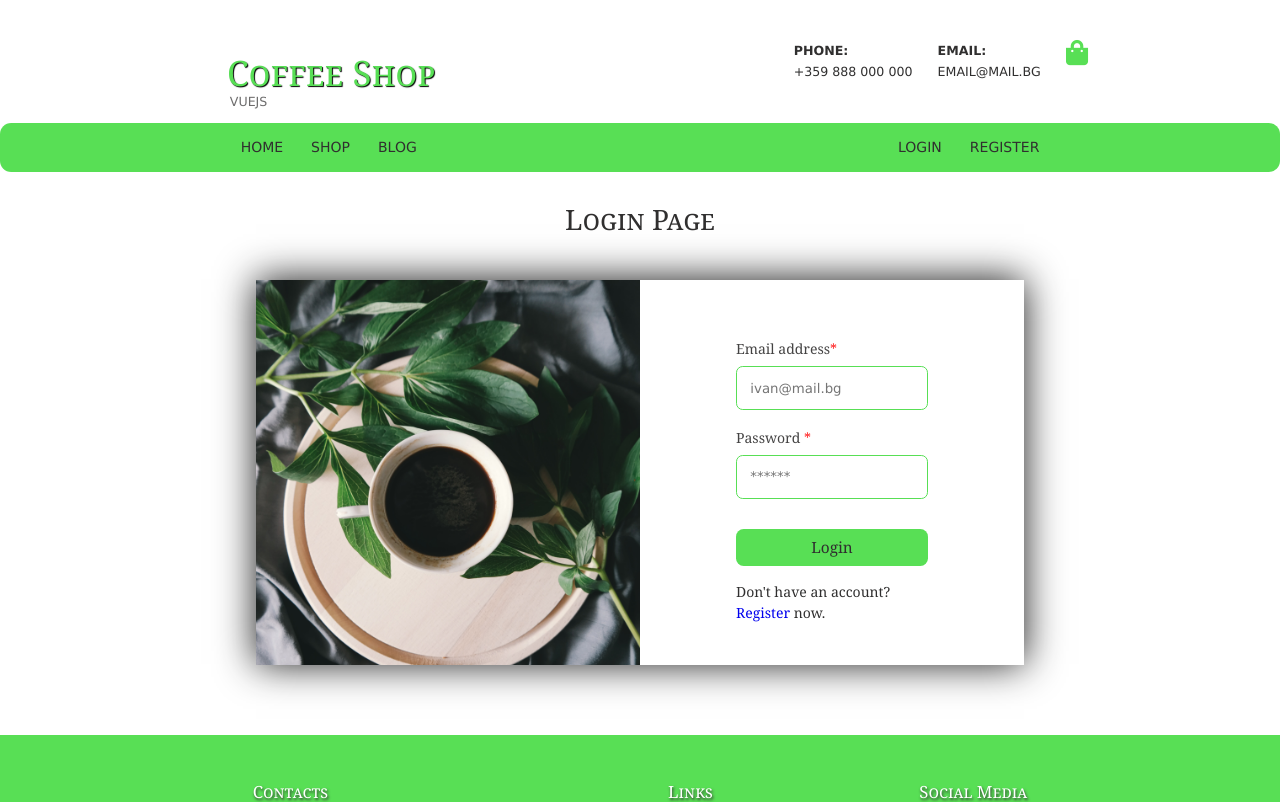
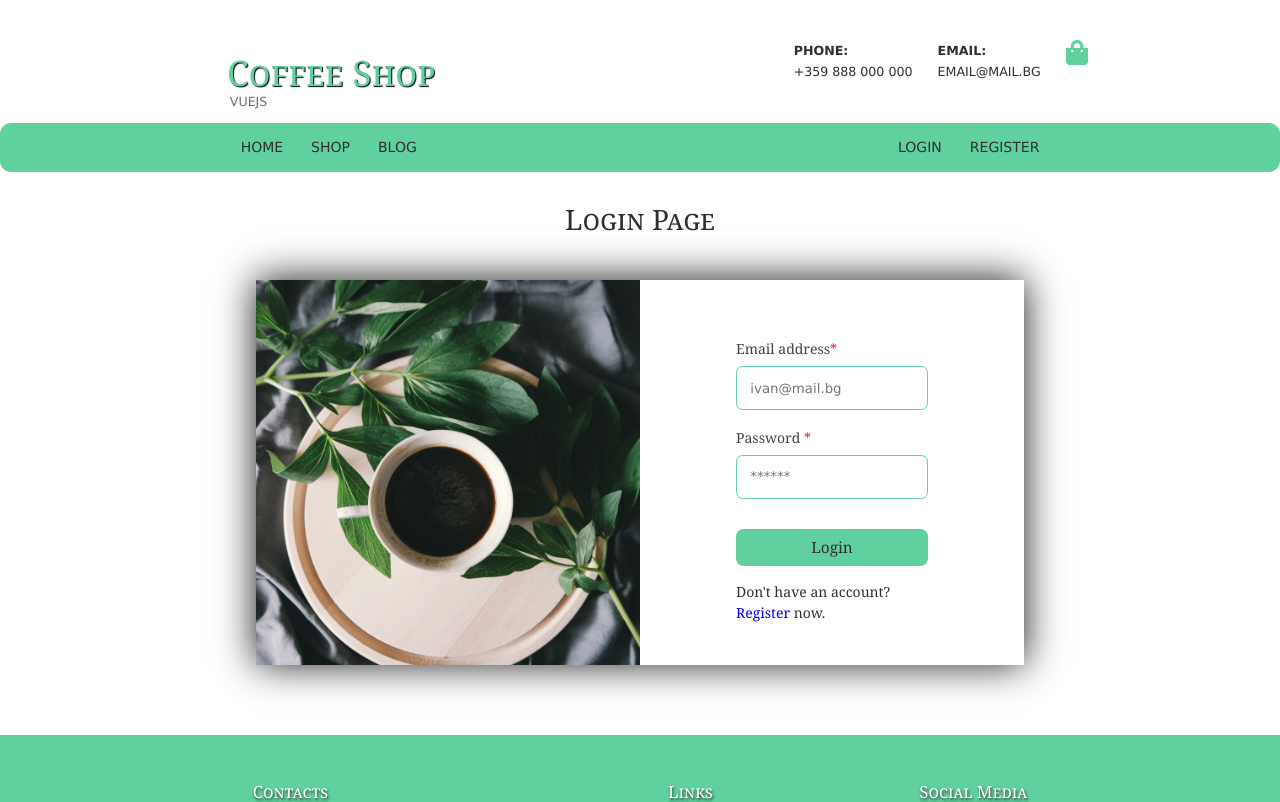
Before and after one commit to bilyananinova/VueJS, a Vue app: page /login in a window 1280 px wide. Shown: the top 802 px of the page. Built offline with nearby package versions, Linux system fonts and the light colour scheme; no server answers; the database is empty.

Commit message:
Change colors

```diff
--- a/src/components/AppHeader.vue
+++ b/src/components/AppHeader.vue
@@ -114,7 +114,7 @@ export default {
 .header-logo h1 {
   margin-bottom: 0;
   font-size: 2.5em;
-  color: #58DF55;
+  color: var(--main-background);
   text-shadow: 1px 1px 1px #000000;
 }
 
@@ -189,7 +189,7 @@ export default {
 .mainav .active a,
 .mainav a:hover,
 .mainav li:hover>a {
-  color: var(--main-font-color-hover);
+  color: #ffff;
   background-color: inherit;
 }
 
--- a/src/style.css
+++ b/src/style.css
@@ -9,17 +9,14 @@
 }
 
 :root {
-  --main-background: #58DF55;
+  --main-background: #60d09e;
   --main-cards-background: #fff;
 
   --main-font-color: #302f2f;
   --price-font-color: #337a32;
 
-  --main-shadow-hover: #3a8b38;
-  --main-font-color-hover: #fff;
-
   --main-font-color-footer: #fff;
-  --main-copyright-background: #337a32;
+  --main-copyright-background: #3aa575;
 
   --main-font-family-headings: Georgia, "Times New Roman", Times, serif;
   --main-font-family-body: Verdana, Geneva, sans-serif;
--- a/src/views/ArticleCreate.vue
+++ b/src/views/ArticleCreate.vue
@@ -124,11 +124,11 @@ export default {
   padding: 0.5em;
 }
 
-.create-article-form input:focus,
+.create-article-form input:is:focus,
 .create-article-form input:hover,
 .create-article-form textarea:focus,
 .create-article-form textarea:hover {
-  box-shadow: 0px 0px 5px 1px var(--main-shadow-hover);
+  box-shadow: 0px 0px 5px 1px var(--main-background);
   outline: none;
 }
 
--- a/src/views/ArticleEdit.vue
+++ b/src/views/ArticleEdit.vue
@@ -127,7 +127,7 @@ export default {
 .edit-article-form input:hover,
 .edit-article-form textarea:focus,
 .edit-article-form textarea:hover {
-  box-shadow: 0px 0px 5px 1px var(--main-shadow-hover);
+  box-shadow: 0px 0px 5px 1px var(--main-background);
   outline: none;
 }
 
--- a/src/views/Cart/Cart.vue
+++ b/src/views/Cart/Cart.vue
@@ -58,7 +58,7 @@ export default {
   <h3>Shopping Cart</h3>
   <template v-if="isVisible">
     <section class="cart-wrapper">
-      <h3 v-show="!products.length" class="no-content">
+      <h3 v-if="!products.length" class="no-content">
         Your shopping cart is empty
       </h3>
 
--- a/src/views/Login.vue
+++ b/src/views/Login.vue
@@ -152,7 +152,7 @@ export default {
 
 .login-form input:focus,
 .login-form input:hover {
-  box-shadow: 0px 0px 5px 1px var(--main-shadow-hover);
+  box-shadow: 0px 0px 5px 1px var(--main-background);
   outline: none;
 }
 
--- a/src/views/ProductCreate.vue
+++ b/src/views/ProductCreate.vue
@@ -142,7 +142,7 @@ export default {
 .create-product-form input:hover,
 .create-product-form textarea:focus,
 .create-product-form textarea:hover {
-  box-shadow: 0px 0px 5px 1px var(--main-shadow-hover);
+  box-shadow: 0px 0px 5px 1px var(--main-background);
   outline: none;
 }
 
--- a/src/views/ProductEdit.vue
+++ b/src/views/ProductEdit.vue
@@ -139,7 +139,7 @@ export default {
 .edit-product-form input:hover,
 .edit-product-form textarea:focus,
 .edit-product-form textarea:hover {
-  box-shadow: 0px 0px 5px 1px var(--main-shadow-hover);
+  box-shadow: 0px 0px 5px 1px var(--main-background);
   outline: none;
 }
 
--- a/src/views/Profile.vue
+++ b/src/views/Profile.vue
@@ -134,6 +134,6 @@ export default {
 .user-product-action a:hover {
   color: var(--main-font-color);
   background: #fff;
-  box-shadow: 0px 0px 5px 1px var(--main-shadow-hover);
+  box-shadow: 0px 0px 5px 1px var(--main-background);
 }
 </style>
--- a/src/views/Register.vue
+++ b/src/views/Register.vue
@@ -182,7 +182,7 @@ export default {
 
 .register-form input:focus,
 .register-form input:hover {
-  box-shadow: 0px 0px 5px 1px var(--main-shadow-hover);
+  box-shadow: 0px 0px 5px 1px var(--main-background);
   outline: none;
 }
 
```
